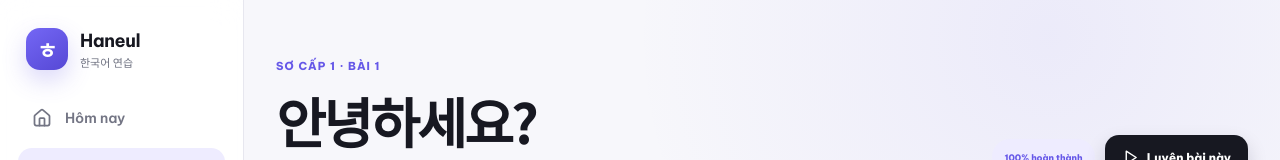
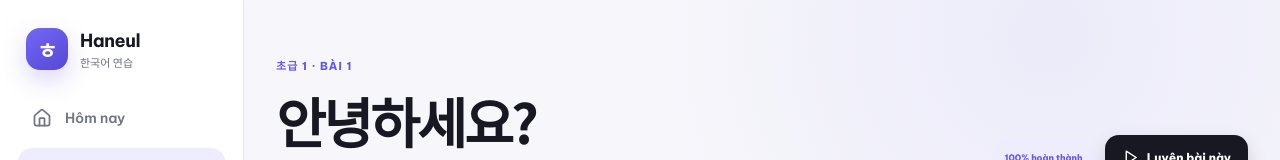
Before and after one commit to phung086/Tieng-Han, a Next.js app: page /learn/1 in a window 1280 px wide. Shown: the top 160 px of the page. Built offline with nearby package versions, Linux system fonts and the light colour scheme.

Commit message:
refactor: read runtime imported content in src/components/lesson-workspace.tsx

```diff
--- a/src/components/lesson-workspace.tsx
+++ b/src/components/lesson-workspace.tsx
@@ -3,7 +3,7 @@
 import { useState } from "react";
 import Link from "next/link";
 import { BookOpen, Headphones, Mic2, PenLine, Play, Volume2 } from "lucide-react";
-import { getLesson } from "@/data/content";
+import { useContent } from "@/lib/content-store";
 import { useLearning } from "@/lib/learning-state";
 
 const tabs = ["Tổng quan", "Từ vựng", "Ngữ pháp", "Đọc"] as const;
@@ -11,6 +11,7 @@ const tabs = ["Tổng quan", "Từ vựng", "Ngữ pháp", "Đọc"] as const;
 export function LessonWorkspace({ lessonId }: { lessonId: number }) {
   const [tab, setTab] = useState<(typeof tabs)[number]>("Tổng quan");
   const { state } = useLearning();
+  const { getLesson, course } = useContent();
   const lesson = getLesson(lessonId);
   const progress = state.lessonProgress[String(lessonId)] ?? 0;
 
@@ -38,7 +39,7 @@ export function LessonWorkspace({ lessonId }: { lessonId: number }) {
     <div className="lesson-workspace">
       <header className="lesson-workspace-header">
         <div>
-          <span className="kicker">SƠ CẤP 1 · BÀI {lessonId}</span>
+          <span className="kicker">{course.level} · BÀI {lessonId}</span>
           <h1 className="korean-text">{lesson.title}</h1>
           <p>{lesson.vi} · {lesson.objective}</p>
         </div>
```
